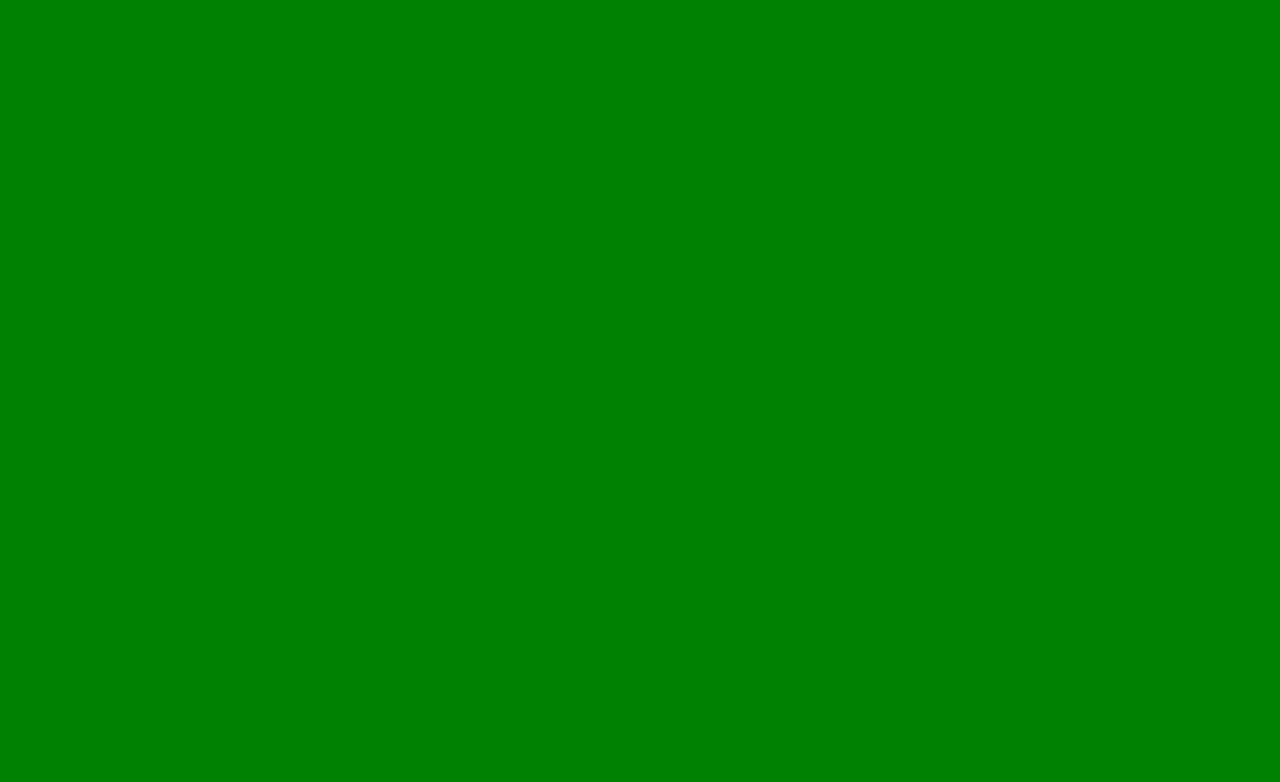
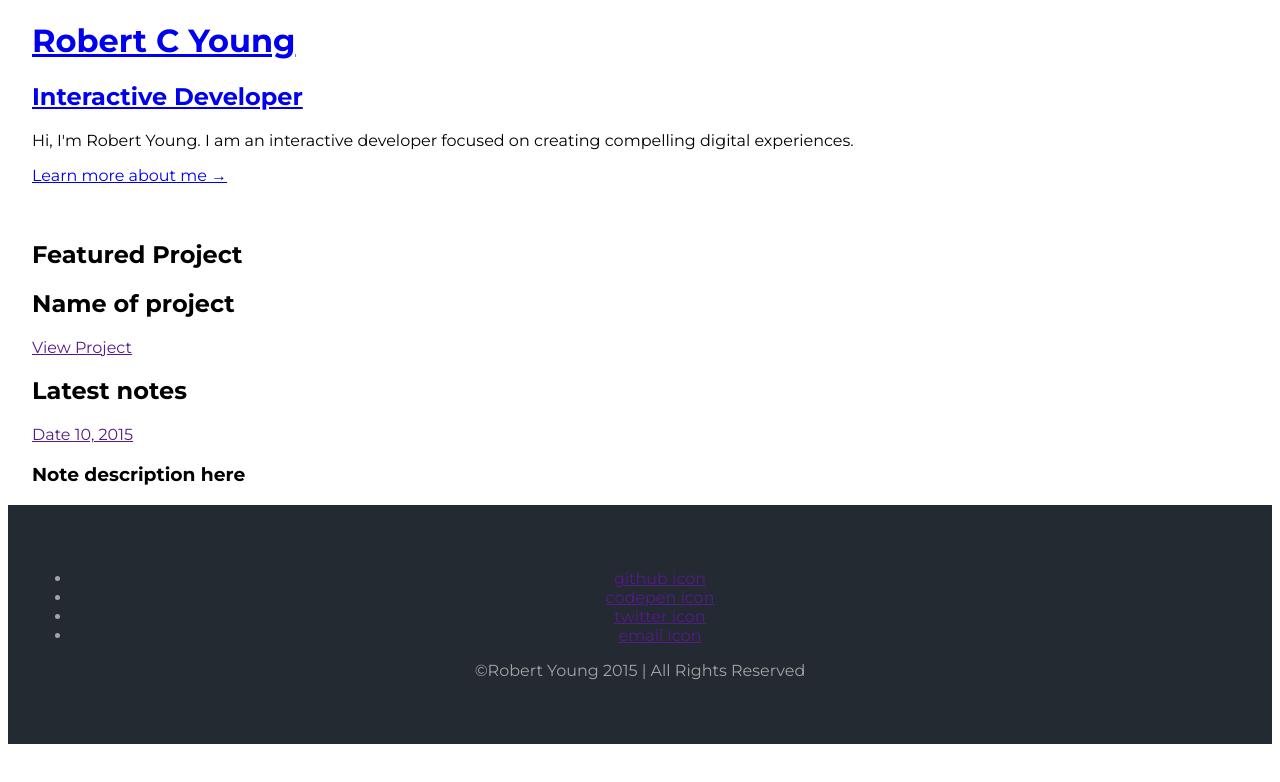
Before and after one commit to ryoungz/portfolio-2015, a website: page app/index.html in a window 1280 px wide. Drawn offline with Linux system fonts and the light colour scheme.

Commit message:
scaffolding for main page.

```diff
--- a/app/index.html
+++ b/app/index.html
@@ -3,9 +3,57 @@
 <head>
 	<meta charset="UTF-8">
 	<title>Robert Young</title>
+	<link href='https://fonts.googleapis.com/css?family=Montserrat:400,700' rel='stylesheet' type='text/css'>
 	<link rel="stylesheet" href="css/styles.css">
 </head>
+
 <body>
+	<div class="main-content">
+		<div class="container">
+			<a href="index.html"><h1 class="header-title">Robert C Young</h1><h2 class="header-subtitle">Interactive Developer</h2></a>
+		</div>
+		<div class="container">
+			<p class="header-description">Hi, I'm Robert Young. I am an interactive developer focused on creating compelling digital experiences.</p>
+			<p><a href="about.html" class="header-link">Learn more about me &#8594;</a></p>
+		</div>
+
+		<section class="main-featured">
+			<div class="main-featured-background">
+				<img src="" alt="">
+			</div>
+			<div class="main-featured-description">
+				<div class="container">
+					<h1 class="main-featured-heading">Featured Project</h1>
+					<h2 class="main-featured-title">Name of project</h2>
+					<p><a href="" class="btn">View Project</a></p>
+				</div>
+			</div>
+		</section>
+
+		<section class="main-notes">
+			<div class="container">
+				<h1 class="main-notes-title">Latest notes</h1>
+			</div>
+			<div class="container">
+				<article class="main-notes-post">
+					<div class="main-notes-date"><a href="">Date 10, 2015</a></div>
+					<div class="main-notes-description"><h1>Note description here</h1></div>
+				</article>
+			</div>
+		</section>
+
+		<footer class="footer">
+			<div class="container">
+				<ul>
+					<li><a href="">github icon</a></li>
+					<li><a href="">codepen icon</a></li>
+					<li><a href="">twitter icon</a></li>
+					<li><a href="">email icon</a></li>
+				</ul>
+				<p class="footer-info">&#169;Robert Young 2015 | All Rights Reserved</p>
+			</div>
+		</footer>
+	</div>
 
 </body>
 </html>
--- a/app/scss/styles.scss
+++ b/app/scss/styles.scss
@@ -1,7 +1,16 @@
-/* style.scss */
 body {
-	background: green;
+	font-family: 'Montserrat', sans-serif;
 }
-.testing {
-  width: percentage(5/7);
+.container {
+    margin: 0 auto;
+    padding: 0 1.5em;
 }
+.footer {
+    padding: 4.5em 0;
+}
+.footer {
+    padding: 3em 0;
+    text-align: center;
+    background-color: #242A32;
+    color: #A4A4A4;
+}
--- a/gulpfile.js
+++ b/gulpfile.js
@@ -10,7 +10,7 @@ gulp.task('hello', function() {
 gulp.task('styles', function() {
   return gulp.src('app/scss/*.scss')
     .pipe(sass().on('error', sass.logError)) // Converts Sass to CSS with gulp-sass
-    .pipe(gulp.dest('./app/css/'))
+    .pipe(gulp.dest('app/css/'))
     .pipe(browserSync.reload({
        stream: true
     }))
```
Also changed, not shown: app/css/styles.css.
